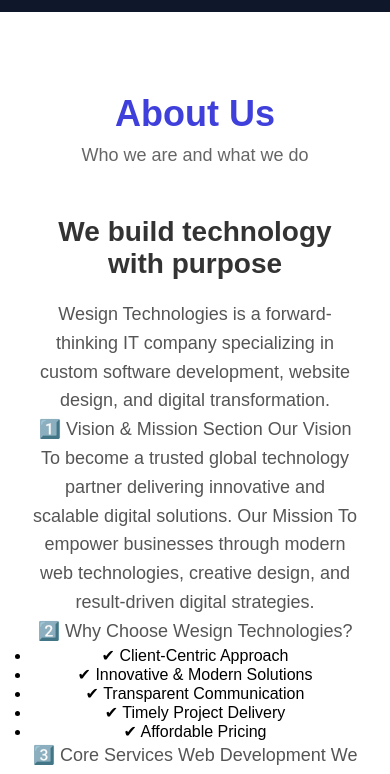
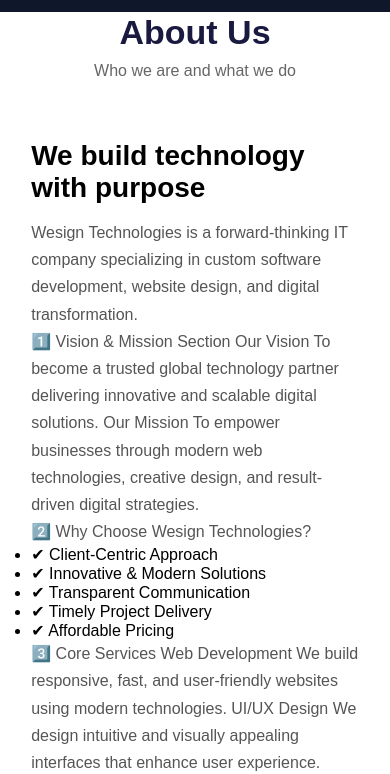
Before and after one commit to vaishnavriya92/wesign, a plain HTML site: page about.html in a window 390 px wide. Shown: the part 67-841 px from the top of the page. Drawn offline with Linux system fonts and the light colour scheme.

Commit message:
Update style.css

```diff
--- a/style.css
+++ b/style.css
@@ -1,12 +1,10 @@
-
-* {
+* * {
     margin: 0;
     padding: 0;
     box-sizing: border-box;
 }
 
 body {
-  padding-top: 80px;
     font-family: Arial, sans-serif;
     overflow-x: hidden;
 }
@@ -133,7 +131,7 @@
       color: #555;
     }
 
-    .service {
+    .services {
       display: grid;
       grid-template-columns: repeat(auto-fit, minmax(250px, 1fr));
       gap: 25px;
@@ -271,80 +269,5 @@
       .hero {
         text-align: center;
       }
+
     }
-    @media (max-width: 768px) {
-    .services {
-        flex-direction: column;
-    }
-}
-
-@media (max-width: 768px) {
-
-
-}
-@media (max-width: 768px) {
-
-    .hero {
-        padding: 100px 5% 60px;
-    }
-
-    .hero h1 {
-        font-size: 30px;
-    }
-
-    .hero p {
-        font-size: 14px;
-    }
-
-    .hero button {
-        font-size: 14px;
-        padding: 10px 20px;
-    }
-}
-
-
-
-section {
-    padding: 80px 8%;
-}
-
-/* Section Title */
-.section-title {
-    text-align: center;
-    margin-bottom: 50px;
-}
-
-.section-title h2 {
-    font-size: 36px;
-    color: #3f3fdc;
-    margin-bottom: 10px;
-}
-
-.section-title p {
-    color: #666;
-    font-size: 18px;
-}
-
-/* About Section */
-.about {
-    display: flex;
-    justify-content: center;
-    align-items: center;
-}
-
-.about-text {
-    max-width: 700px;
-    text-align: center;
-}
-
-.about-text h3 {
-    font-size: 28px;
-    margin-bottom: 20px;
-    color: #333;
-}
-
-.about-text p {
-    font-size: 18px;
-    color: #555;
-    line-height: 1.6;
-}
```
